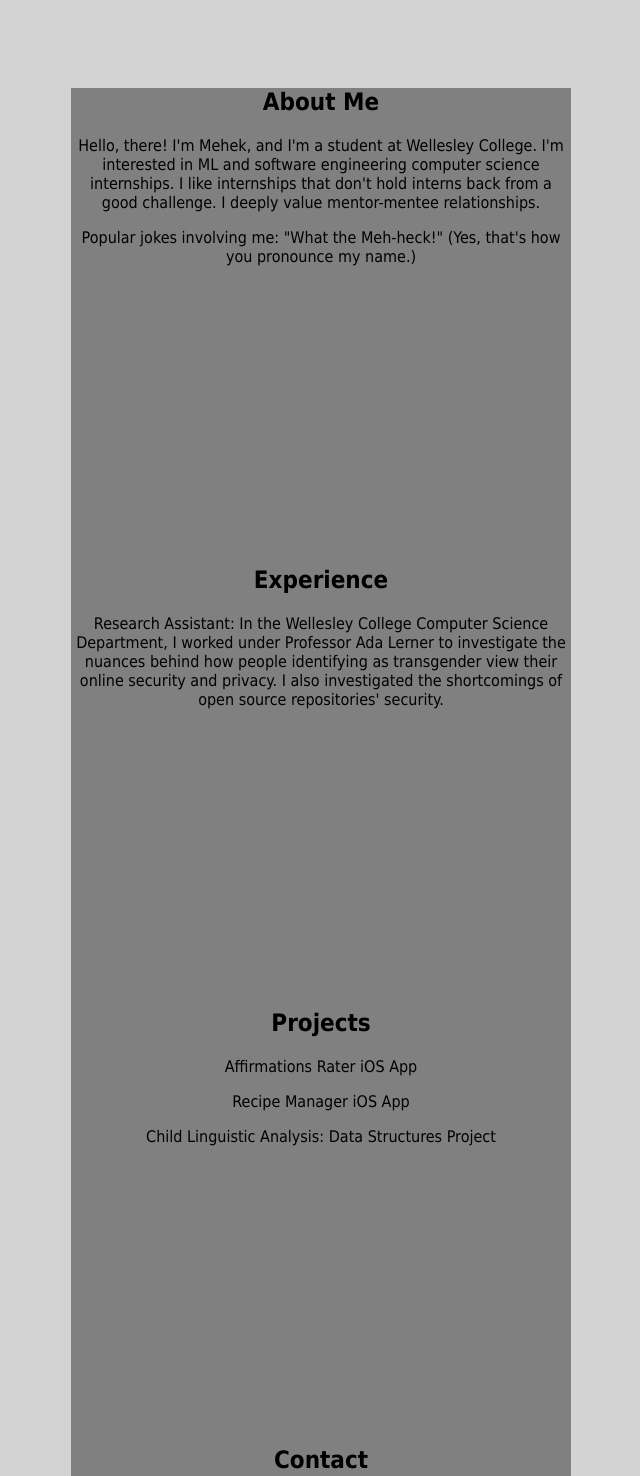
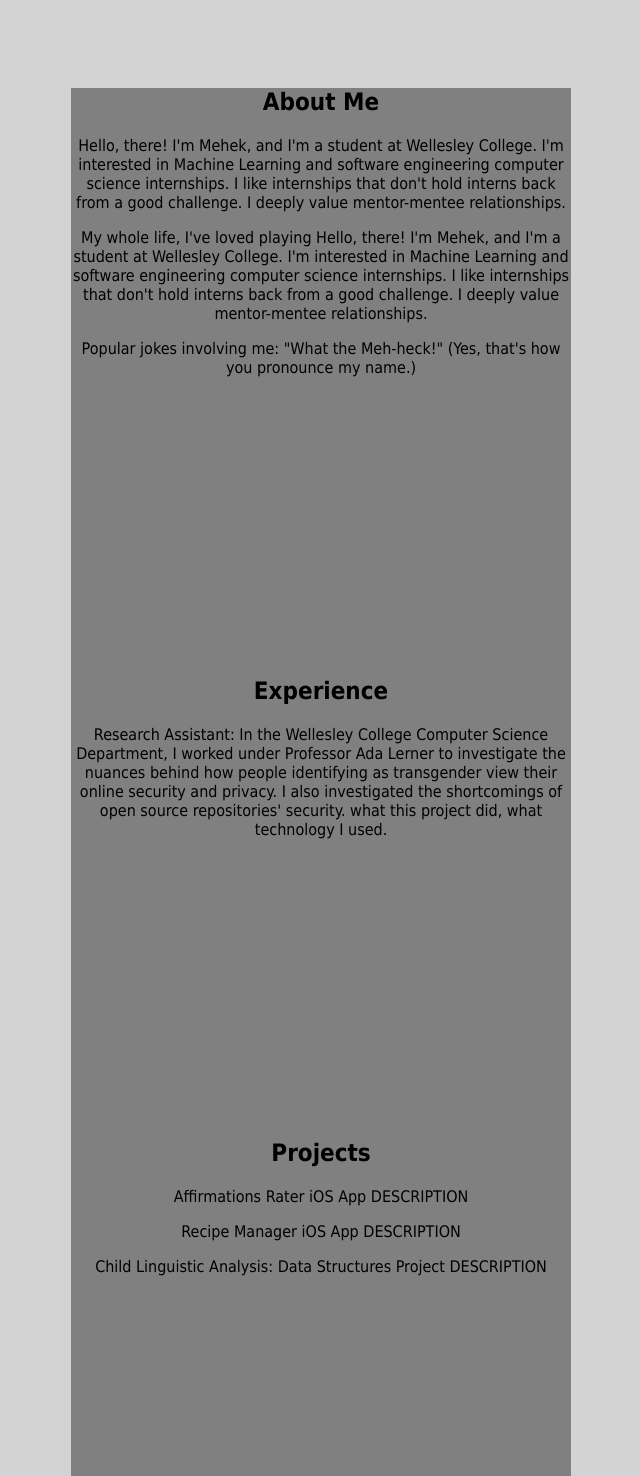
Before and after one commit to mkhandel/mkhandel.github.io, a plain HTML site: page index.html in a window 1280 px wide. Shown: the part 820-2296 px from the top of the page, without its empty margins (319-959 px from the left). Drawn offline with Linux system fonts and the light colour scheme.

Commit message:
Update index.html

```diff
--- a/index.html
+++ b/index.html
@@ -51,17 +51,18 @@
             <p></p>
             <p></p>
             <h2 id= 'about' class="text-blocks">About Me</h2>
-        <p >Hello, there! I'm Mehek, and I'm a student at Wellesley College. I'm interested in ML and software engineering computer science internships. I like internships that don't hold interns back from a good challenge. I deeply value mentor-mentee relationships. </p>
-
+        <p >Hello, there! I'm Mehek, and I'm a student at Wellesley College. I'm interested in Machine Learning and software engineering computer science internships. I like internships that don't hold interns back from a good challenge. I deeply value mentor-mentee relationships. </p>
+	<p >My whole life, I've loved playing
+		Hello, there! I'm Mehek, and I'm a student at Wellesley College. I'm interested in Machine Learning and software engineering computer science internships. I like internships that don't hold interns back from a good challenge. I deeply value mentor-mentee relationships. </p>
         <p >Popular jokes involving me: "What the Meh-heck!" (Yes, that's how you pronounce my name.)</p>
 
         <h2 id= 'experience' class="text-blocks">Experience</h2>
-        <p>Research Assistant: In the Wellesley College Computer Science Department, I worked under Professor Ada Lerner to investigate the nuances behind how people identifying as transgender view their online  security and privacy. I also investigated the shortcomings of open source repositories' security.</p>
+        <p>Research Assistant: In the Wellesley College Computer Science Department, I worked under Professor Ada Lerner to investigate the nuances behind how people identifying as transgender view their online  security and privacy. I also investigated the shortcomings of open source repositories' security. what this project did, what technology I used.</p>
 
         <h2 id= 'projects' class="text-blocks">Projects</h2>
-        <p>Affirmations Rater iOS App</p>
-        <p>Recipe Manager iOS App</p>
-        <p>Child Linguistic Analysis: Data Structures Project</p>
+        <p>Affirmations Rater iOS App DESCRIPTION</p>
+        <p>Recipe Manager iOS App DESCRIPTION</p>
+        <p>Child Linguistic Analysis: Data Structures Project DESCRIPTION</p>
 
         <h2 id= 'contact' class="text-blocks">Contact</h2>
             <p>email: mkhandel@wellesley.edu</p>
```
